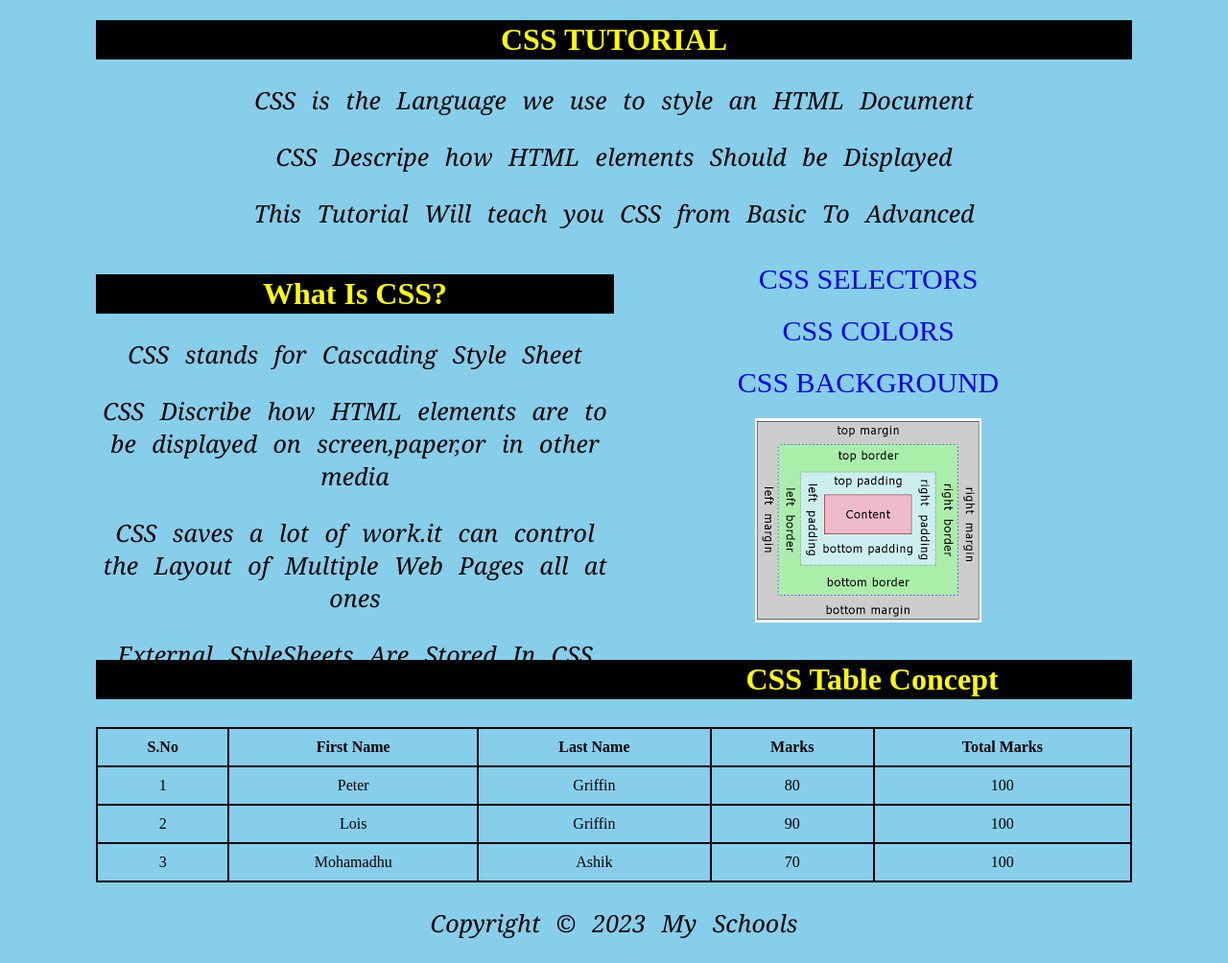
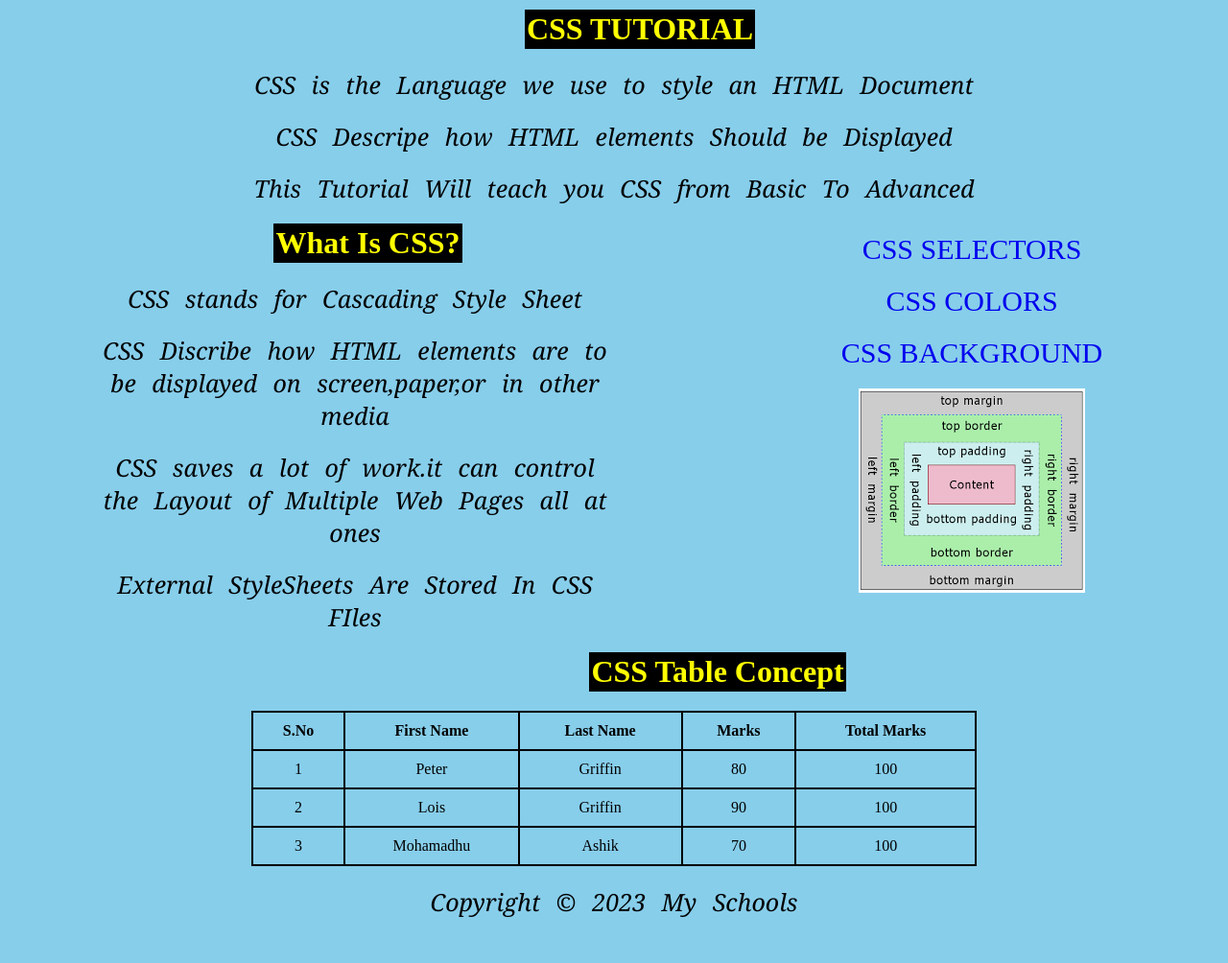
Before and after one commit to MohamadhuAshik/CSS-Tutorial, a plain HTML site: page index.html in a window 1280 px wide. Shown: the whole page at 96% size. Drawn offline with Linux system fonts and the light colour scheme.

Commit message:
Modified HTML & CSS

```diff
--- a/index.html
+++ b/index.html
@@ -10,27 +10,27 @@
 
 <body>
     <div class="container">
-        <h1>CSS TUTORIAL</h1>
+        <h1 class="one">CSS TUTORIAL</h1>
         <P>CSS is the Language we use to style an HTML Document</P>
         <p>CSS Descripe how HTML elements Should be Displayed</p>
         <p>This Tutorial Will teach you CSS from Basic To Advanced</p>
         <div class="para1">
-            <h1>What Is CSS?</h1>
+            <h1 class="two">What Is CSS?</h1>
             <P>CSS stands for Cascading Style Sheet</P>
             <p>CSS Discribe how HTML elements are to be displayed on screen,paper,or in other media</p>
             <p>CSS saves a lot of work.it can control the Layout of Multiple Web Pages all at ones</p>
             <p>External StyleSheets Are Stored In CSS FIles</p>
         </div>
 
-        <center>
+
             <div class="list">
                 <li><a href="https://www.w3schools.com/css/css_selectors.asp">CSS SELECTORS</a></li>
                 <li><a href="https://www.w3schools.com/css/css_colors.asp">CSS COLORS</a></li>
                 <li><a href="https://www.w3schools.com/css/css_background.asp">CSS BACKGROUND</a></li>
                 <li><img src="CSS Box Model.png"></li>
             </div>
-        </center>
-        <h1>CSS Table Concept</h1>
+
+        <h1 class="three">CSS Table Concept</h1>
         <table>
             <tr>
                 <th>S.No</th>
@@ -62,7 +62,7 @@
             </tr>
         </table>
         <footer>
-            <p>Copyright &copy; 2023 My Schools</p>
+            <p class="four">Copyright &copy; 2023 My Schools</p>
         </footer>
     </div>
 </body>
--- a/style.css
+++ b/style.css
@@ -1,71 +1,119 @@
+* {
+    margin: 0;
+    padding: 0;
+}
+
 h1 {
+    display: inline-block;
     border: 2px solid black;
-    text-align: center;
+
     color: yellow;
     background-color: black;
 }
+
+.one {
+    margin-left: 5%;
+}
+
+.two {
+    margin-left: 5%;
+}
+
+.three {
+    margin-left: 20%;
+
+}
+
+.container {
+    display: inline-block;
+    text-align: center;
+
+}
+
 p {
-    text-align: center;
+
     font-family: Georgia, 'Times New Roman', Times, serif;
     font-style: oblique;
     font-size: 25px;
-    color:black;
+    color: black;
     word-spacing: 10px;
+    margin-top: 20px;
+    margin-bottom: 20px;
 
 }
+.four {
+    text-align: center;
+}
+
 body {
     background: url(Dog.jpg) no-repeat center center / cover;
 
     background-color: skyblue;
     margin: 10px 100px;
 }
-.list li  {
+
+.list li {
     list-style-type: none;
     padding: 10px;
     display: block;
     font-size: 30px;
 
 }
+
 a {
     text-decoration: none;
 
 }
+
 .list li a:hover {
     color: black;
 }
+
 .para1 {
     float: left;
     width: 50%;
+    margin-right: 20%;
 }
 
-table,td,th {
-   border: 2px solid black;
+table,
+td,
+th {
+    border: 2px solid black;
     border-collapse: collapse;
-    text-align: center;
+
     padding: 10px;
 }
+
 table {
-     width: 100%;
+    width: 70%;
+    margin-top: 20px;
+    margin-left: 15%;
+    margin-right: 15%;
 }
+
 th:hover {
     background-color: red;
 }
+
 td:hover {
     background-color: yellowgreen;
 }
+
 h1:hover {
 
     cursor: pointer;
     background-color: white;
 }
+
 p:hover {
 
     color: blue;
 }
-@media (max-width:400px){
+
+@media (max-width:400px) {
     .container {
-       float: right;
-       width: 50%;
+        float: right;
+        width: 50%;
 
 
     }
```
